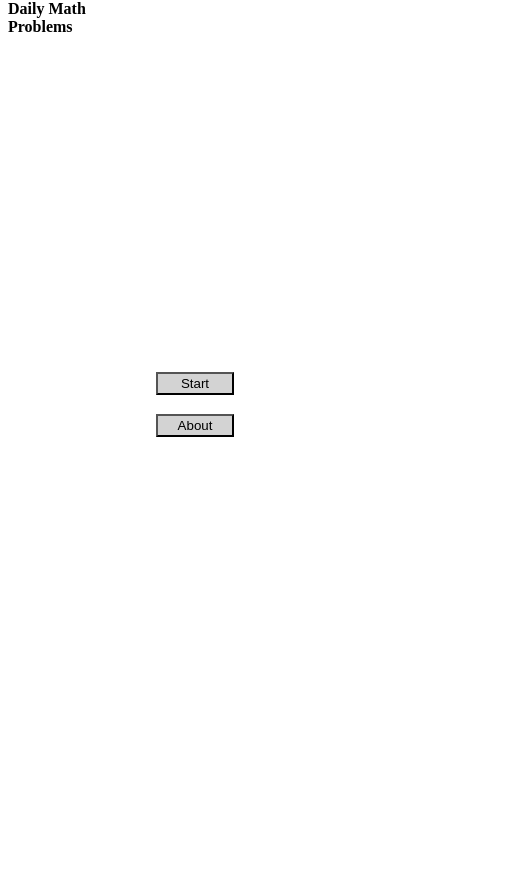
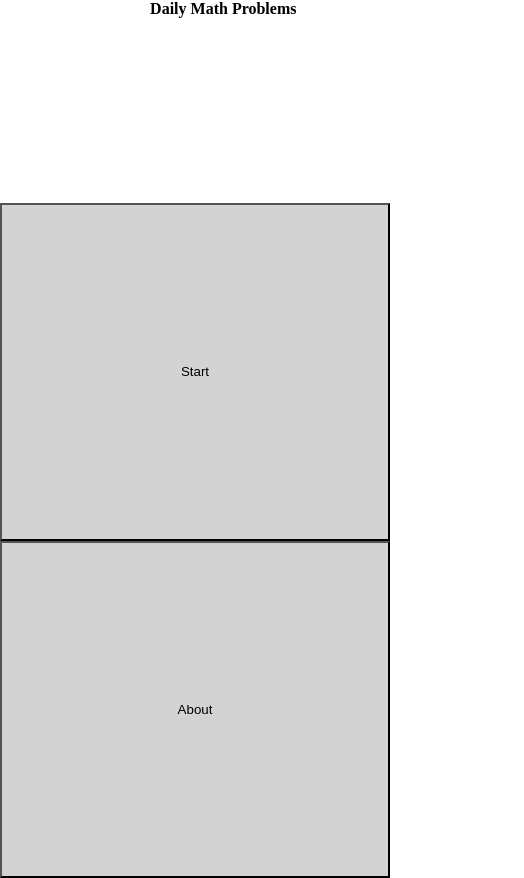
Before and after one commit to Rish7474/quickMaths, a plain HTML site: page index.html in a window 390 px wide. Shown: the part 50-928 px from the top of the page, 524 px wide, since content can reach past the window. Before the commit the page ends 844 px from the top, so only its background shows below. Drawn offline with Linux system fonts and the light colour scheme.

Commit message:
responsive design

```diff
--- a/index.html
+++ b/index.html
@@ -9,7 +9,7 @@
   </head>
   <body>
     <h1 id="title">Quick Maths</h1>
-    <h4 id="subtitle">Daily Math <br> Problems</h4>
+    <h4 id="subtitle">Daily Math Problems</h4>
     <a href="prompt.html">
       <button id="start" type="submit" name="Start">Start</button>
     <a>
--- a/styles.css
+++ b/styles.css
@@ -28,9 +28,33 @@
 }
 
 #start{
-    top: 50%;
+    top: 65%;
 }
 
 #about{
-  top: 55%;
+  top: 70%;
 }
+
+@media (max-width: 800px){
+  #title, #subtitle{
+    position: relative;
+    left: 35%;
+    width: 100%;
+  }
+  #subtitle{
+    left: 38%;
+  }
+
+  #start{
+    top: 30%;
+    left: 0%;
+    width: 100%;
+    height: 40%;
+  }
+  #about{
+    top: 70%;
+    left: 0%;
+    width: 100%;
+    height: 40%;
+  }
+}
```
